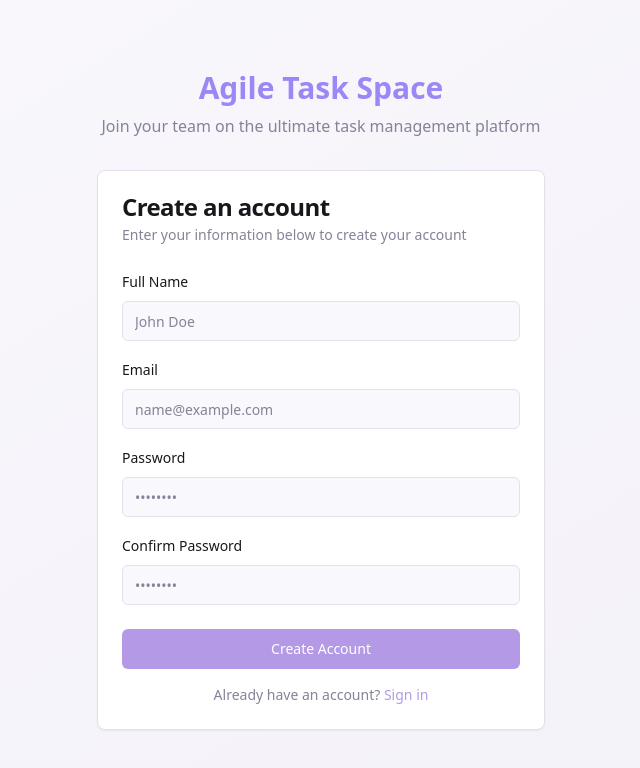
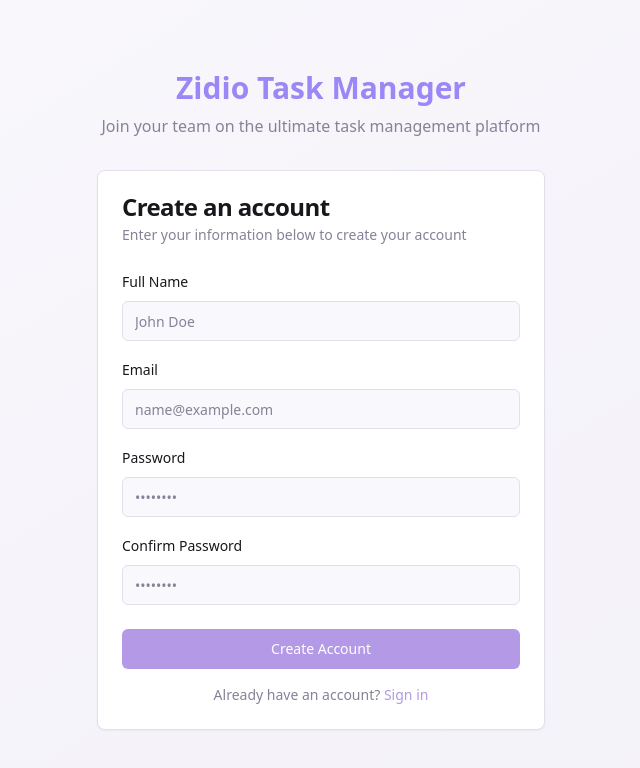
Before and after one commit to Hemant-Mhalsekar/agile-task-space, a React (Vite) app: page /signup in a window 1280 px wide. Shown: the top 768 px of the page, without its empty margins (319-959 px from the left). Built offline with nearby package versions, Linux system fonts and the light colour scheme.

Commit message:
Rename website to Zidio Task Manager
Update website name in various files.

```diff
--- a/index.html
+++ b/index.html
@@ -1,19 +1,20 @@
+
 <!DOCTYPE html>
 <html lang="en">
   <head>
     <meta charset="UTF-8" />
     <meta name="viewport" content="width=device-width, initial-scale=1.0" />
-    <title>agile-task-space</title>
-    <meta name="description" content="Lovable Generated Project" />
-    <meta name="author" content="Lovable" />
+    <title>Zidio Task Manager</title>
+    <meta name="description" content="Zidio Task Management Platform" />
+    <meta name="author" content="Zidio" />
 
-    <meta property="og:title" content="agile-task-space" />
-    <meta property="og:description" content="Lovable Generated Project" />
+    <meta property="og:title" content="Zidio Task Manager" />
+    <meta property="og:description" content="Zidio Task Management Platform" />
     <meta property="og:type" content="website" />
     <meta property="og:image" content="https://lovable.dev/opengraph-image-p98pqg.png" />
 
     <meta name="twitter:card" content="summary_large_image" />
-    <meta name="twitter:site" content="@lovable_dev" />
+    <meta name="twitter:site" content="@zidio" />
     <meta name="twitter:image" content="https://lovable.dev/opengraph-image-p98pqg.png" />
   </head>
 
--- a/src/components/Sidebar.tsx
+++ b/src/components/Sidebar.tsx
@@ -1,4 +1,3 @@
-
 import React from 'react';
 import { Link, useLocation } from 'react-router-dom';
 import { useAuth } from '@/context/AuthContext';
@@ -40,7 +39,7 @@ export const Sidebar: React.FC = () => {
       <SidebarHeader className="p-4">
         <div className="flex items-center space-x-2">
           <div className="h-8 w-8 rounded-full bg-brand-purple"></div>
-          <div className="font-bold text-xl">Task Space</div>
+          <div className="font-bold text-xl">Zidio Task Manager</div>
         </div>
       </SidebarHeader>
       <SidebarContent>
--- a/src/pages/Login.tsx
+++ b/src/pages/Login.tsx
@@ -59,7 +59,7 @@ const Login: React.FC = () => {
     <div className="min-h-screen flex items-center justify-center bg-gradient-to-br from-background to-muted p-4">
       <div className="w-full max-w-md">
         <div className="text-center mb-8">
-          <h1 className="text-3xl font-bold text-brand-purple">Agile Task Space</h1>
+          <h1 className="text-3xl font-bold text-brand-purple">Zidio Task Manager</h1>
           <p className="text-muted-foreground mt-2">Your team's ultimate task management solution</p>
         </div>
 
--- a/src/pages/Signup.tsx
+++ b/src/pages/Signup.tsx
@@ -53,7 +53,7 @@ const Signup: React.FC = () => {
     <div className="min-h-screen flex items-center justify-center bg-gradient-to-br from-background to-muted p-4">
       <div className="w-full max-w-md">
         <div className="text-center mb-8">
-          <h1 className="text-3xl font-bold text-brand-purple">Agile Task Space</h1>
+          <h1 className="text-3xl font-bold text-brand-purple">Zidio Task Manager</h1>
           <p className="text-muted-foreground mt-2">Join your team on the ultimate task management platform</p>
         </div>
 
```
